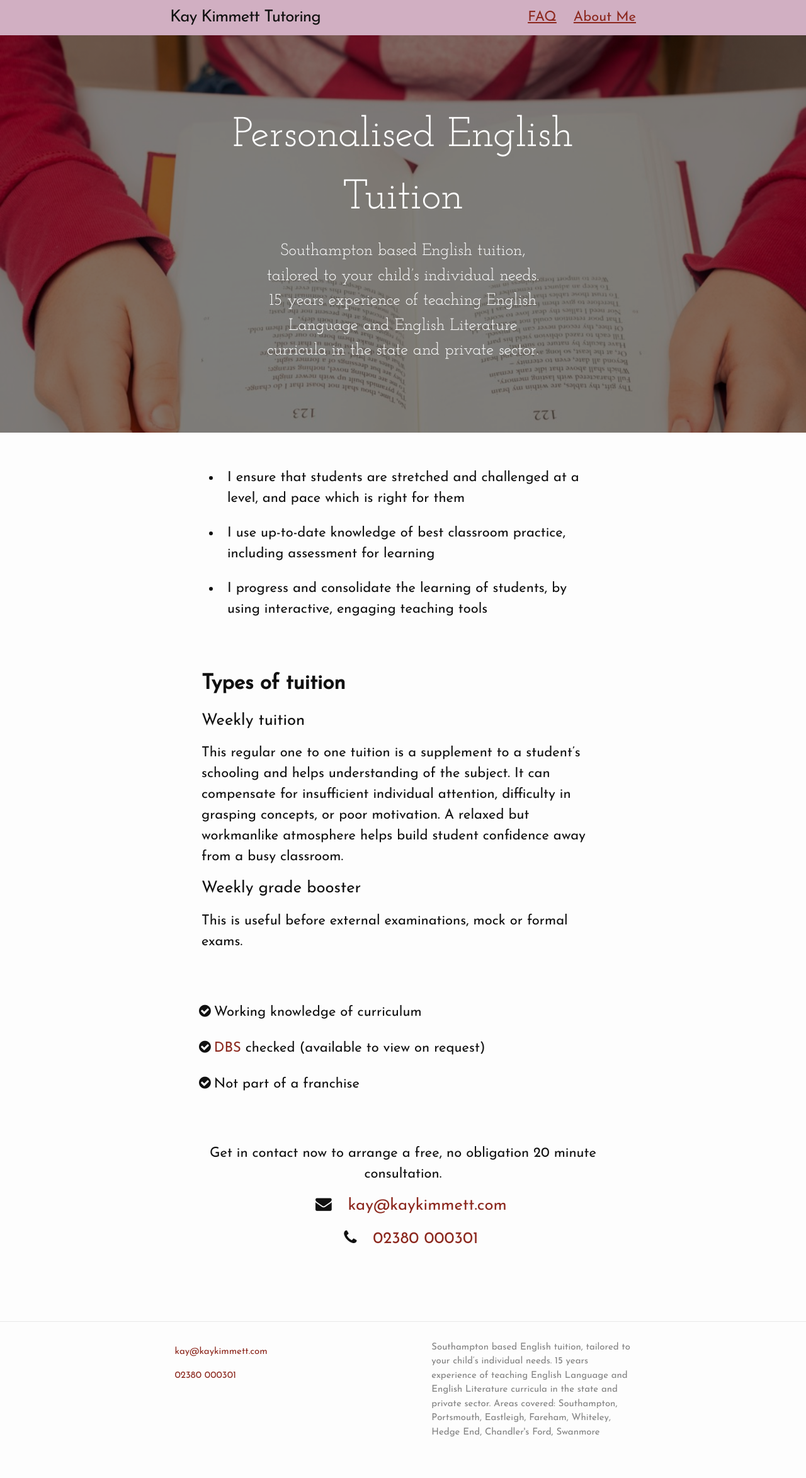
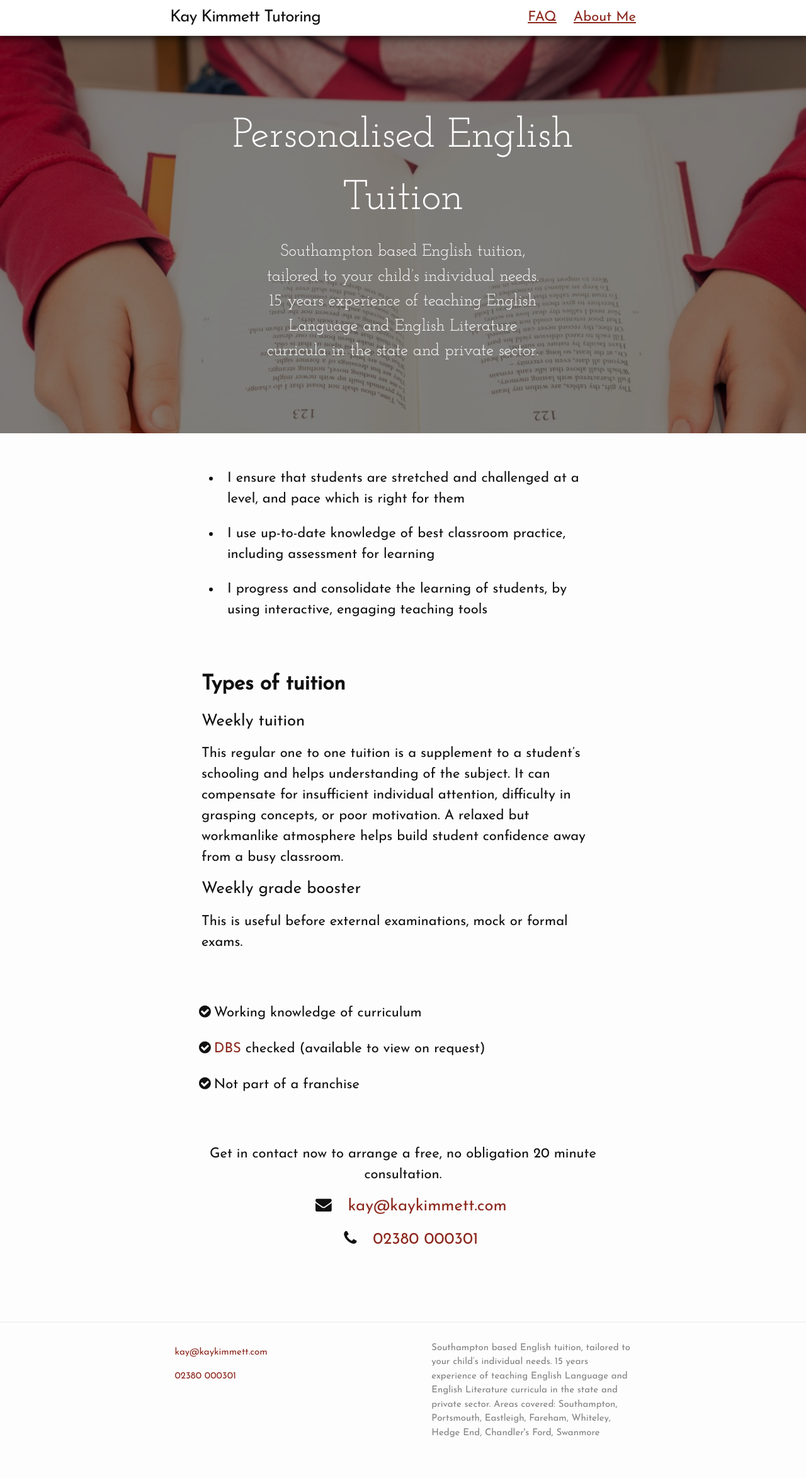
Before and after one commit to kaykimmett/kaykimmett.github.io, a Jekyll site: the page built from index.html, in a window 1280 px wide. Shown: the whole page at 63% size. Built offline with Jekyll 4.4.1, drawn with Linux system fonts in a browser that asks for light colours; nearby versions of some CDN libraries; some web fonts are replaced.

Commit message:
Get rid of the ugly pink header

```diff
--- a/_sass/_layout.scss
+++ b/_sass/_layout.scss
@@ -2,7 +2,9 @@
  * Site header
  */
 .site-header {
-    background-color: #D1AFC2;
+    background-color: #FFFFFF;
+    box-shadow: 0 4px 8px 0 rgba(0, 0, 0, 0.4), 0 6px 20px 0 rgba(0, 0, 0, 0.3);
+    border-bottom: 1px solid $grey-color-light;
     min-height: 56px;
 
     // Positioning context for the mobile navigation icon
```
